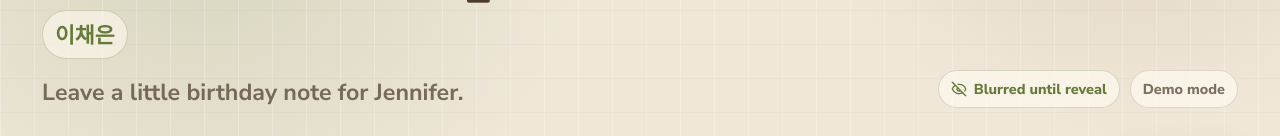
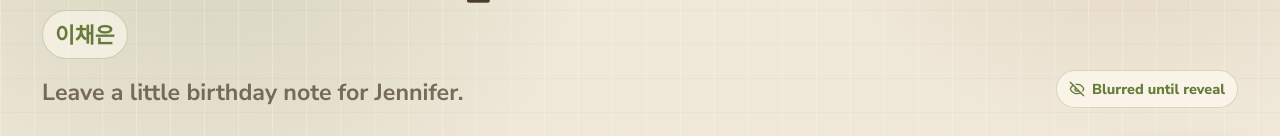
Before and after one commit to quadryan/jen_bday_2026, a Next.js app: page / in a window 1280 px wide. Shown: the part 330-466 px from the top of the page. Built offline with nearby package versions, Linux system fonts and the light colour scheme; no server answers.

Commit message:
Update WishBoardApp.tsx

```diff
--- a/components/WishBoardApp.tsx
+++ b/components/WishBoardApp.tsx
@@ -254,7 +254,6 @@ export function WishBoardApp({ mode }: WishBoardAppProps) {
             {reveal ? <Eye size={16} aria-hidden="true" /> : <EyeOff size={16} aria-hidden="true" />}
             {reveal ? "Reveal is live" : "Blurred until reveal"}
           </span>
-          {demoMode ? <span className="status-pill quiet">Demo mode</span> : null}
         </div>
       </section>
 
```
